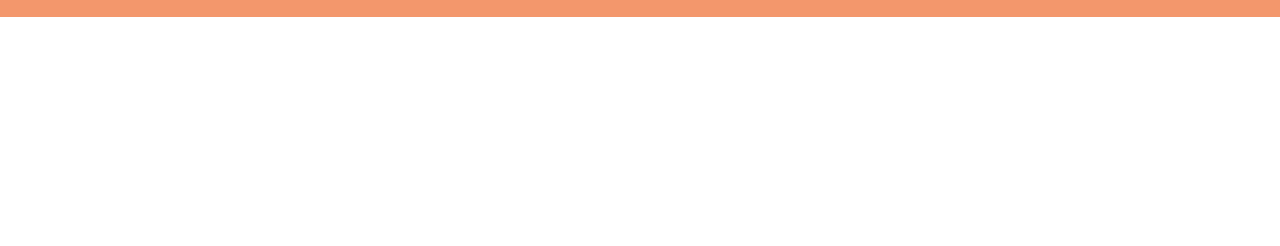
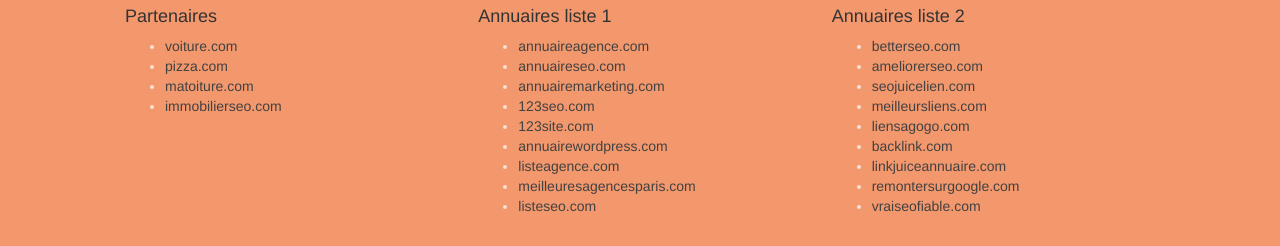
Before and after one commit to Thomas-D40/ThomasDarracq_4_15102021, a plain HTML site: page index.html in a window 1280 px wide. Shown: the part 3308-3554 px from the top of the page. Before the commit the page ends 3325 px from the top, so only its background shows below. Drawn offline with Linux system fonts and the light colour scheme.

Commit message:
Add files via upload

```diff
--- a/index.html
+++ b/index.html
@@ -2,7 +2,7 @@
 <html lang="fr">
 <head>
     <meta charset="utf-8">
-    <meta name="keywords" content="seo, google, site web, site internet, agence design lyon">
+    <meta name="keywords" content="seo, google, site web, site internet, agence web lyon, web design, développement web">
     <meta name="description" content="La Chouette Agence, agence de design web sur Lyon">
     <meta name="viewport" content="width=device-width, initial-scale=1.0, viewport-fit=cover">
     <link rel="shortcut icon" type="image/png" href="favicon.jpg">
@@ -159,7 +159,7 @@
 				</div>
 				<div class="row tight-width-whitespace portfolio-row">
 					<div class="col-sm-6">
-						<a href="#" data-lightbox="img/1.jpg" data-gallery-id="gallery-1" data-caption="Refonte d'un site web pour un journal local" data-frame="snapshot-lb"><img src="img/1.jpg" alt="Refonte site web journal" class="img-responsive portfolio-thumb" /></a>
+						<a href="#" data-lightbox="img/1.jpg" data-gallery-id="gallery-1" data-caption="Refonte d'un site web pour un journal local" data-frame="snapshot-lb"><img src="img/1.jpg" alt="Refonte d'un site web pour un journal local" class="img-responsive portfolio-thumb" /></a>
 						<h3 class="mg-md text-center">
 							Refonte d'un site web pour un journal local
 						</h3>
@@ -219,7 +219,7 @@
 </main>
 
 <!-- Footer - bloc-8 -->
-<div class="bloc bgc-atomic-tangerine d-bloc" id="bloc-8">
+<footer class="bloc bgc-atomic-tangerine d-bloc" id="bloc-8">
 	<div class="container bloc-sm">
 		<div class="row">
 			<div class="col-sm-12">
@@ -249,9 +249,48 @@
 					</div>
 				</div>
 			</div>
+			<div class="row ">
+				<div class="col-sm-4">
+					<h4>Partenaires</h4>
+						<ul>
+							<li><a href="voiture.com">voiture.com</a></li>
+							<li><a href="pizza.com">pizza.com</a></li>
+							<li><a href="matoiture.com">matoiture.com</a></li>
+							<li><a href="immobilierseo.com">immobilierseo.com</a></li>
+						</ul>
+				</div>
+				<div class="col-sm-4">
+					<h4>Annuaires liste 1</h4>
+					<ul>
+						<li><a href="annuaireagence.com">annuaireagence.com</a></li>
+						<li><a href="annuaireseo.com">annuaireseo.com</a></li>
+						<li><a href="annuairemarketing.com">annuairemarketing.com</a></li>
+						<li><a href="123seoture.com">123seo.com</a></li>
+						<li><a href="123site.com">123site.com</a></li>
+						<li><a href="annuairewordpress.com">annuairewordpress.com</a></li>
+						<li><a href="listeagence.com">listeagence.com</a></li>
+						<li><a href="meilleuresagencesparis.com">meilleuresagencesparis.com</a></li>
+						<li><a href="listeseo.com">listeseo.com</a></li>
+					</ul>
+				</div>
+				<div class="col-sm-4">
+					<h4>Annuaires liste 2</h4>
+					<ul>
+						<li><a href="betterseo.com">betterseo.com</a></li>
+						<li><a href="ameliorerseo.com">ameliorerseo.com</a></li>
+						<li><a href="seojuicelien.com">seojuicelien.com</a></li>
+						<li><a href="meilleursliens.com">meilleursliens.com</a></li>
+						<li><a href="liensagogo.com">liensagogo.com</a></li>
+						<li><a href="backlink.com">backlink.com</a></li>
+						<li><a href="linkjuiceannuaire.com">linkjuiceannuaire.com</a></li>
+						<li><a href="remontersurgoogle.com">remontersurgoogle.com</a></li>
+						<li><a href="vraiseofiable.com">vraiseofiable.com</a></li>
+					</ul>
+				</div>
+			</div>
 		</div>
 	</div>
-</div>
+</footer>
 <!-- Footer - bloc-8 END -->
 
 </div>
```
